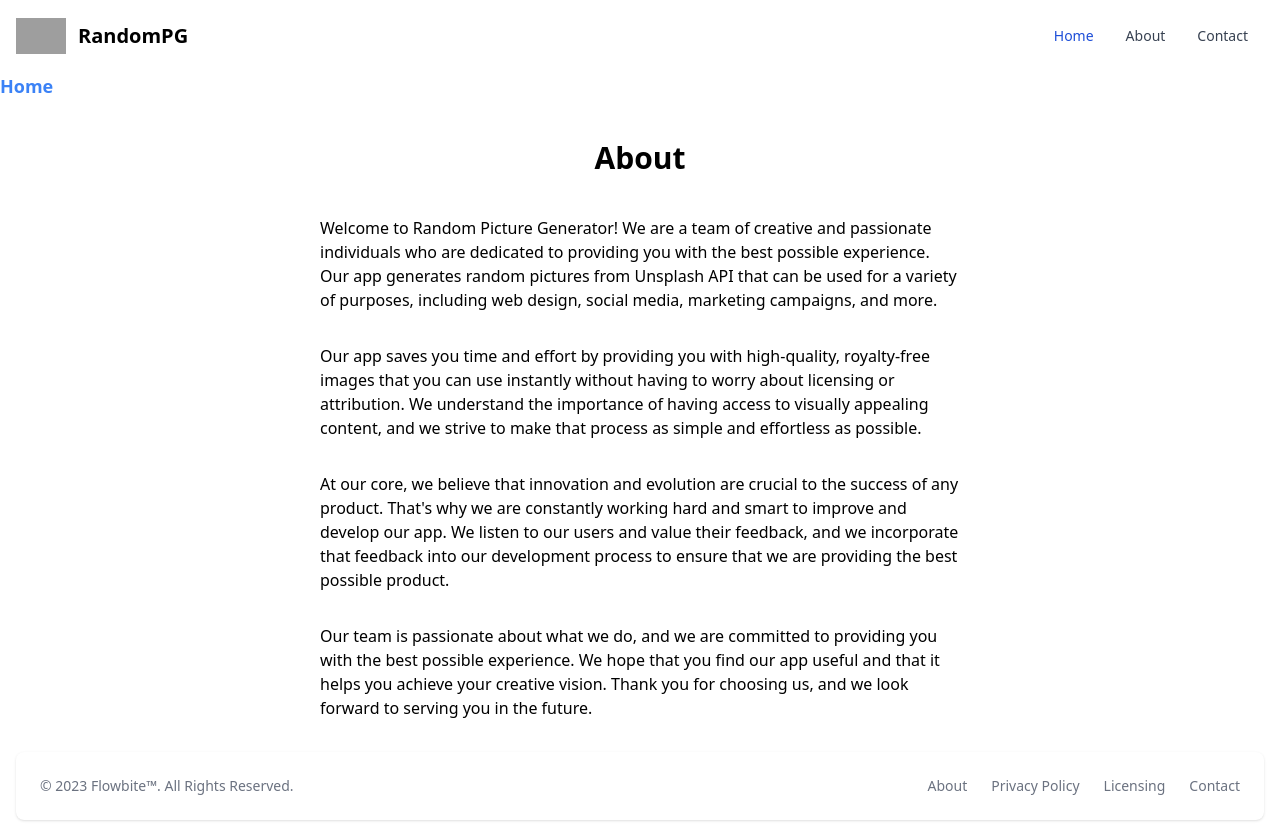
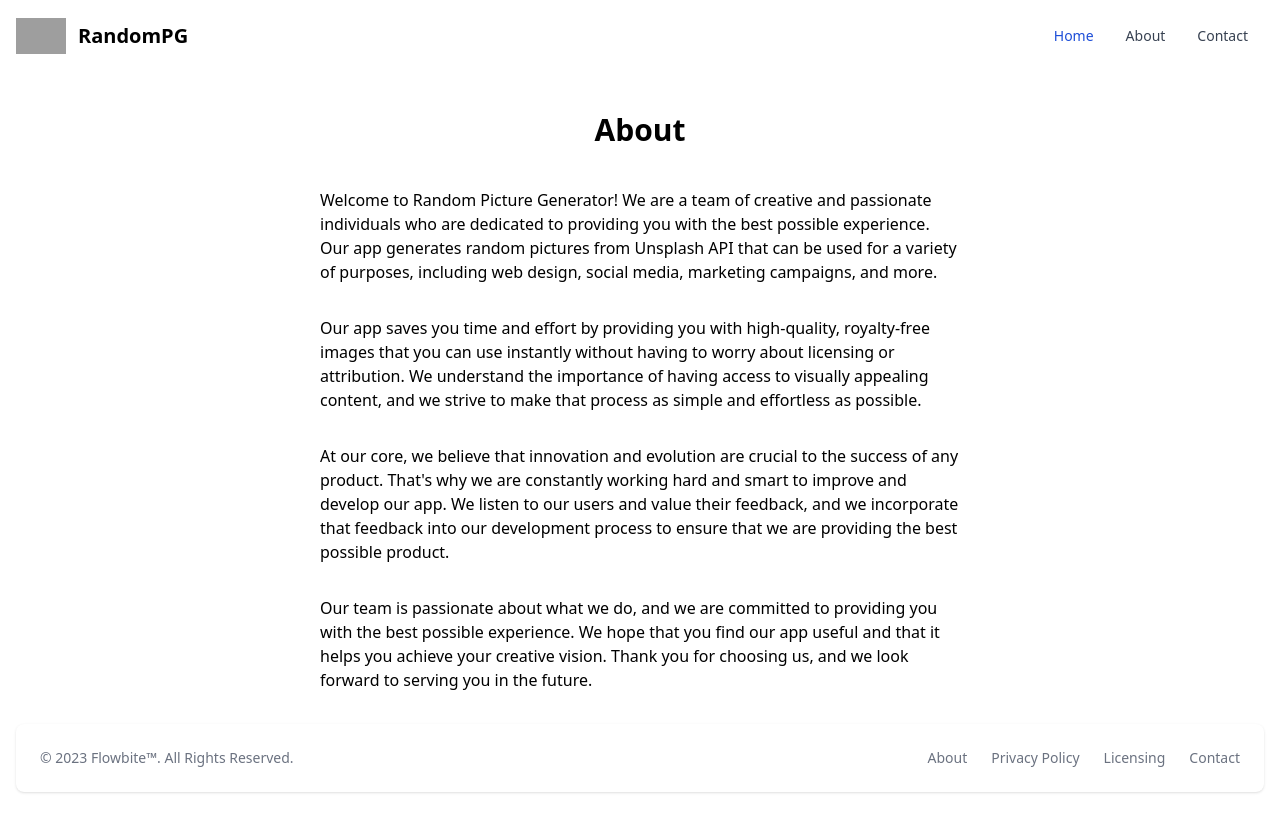
Before and after one commit to aynaever/random-photo, a Next.js app: page /about in a window 1280 px wide. After the commit the page ends 808 px from the top, so only its background shows below. Built offline with nearby package versions, Linux system fonts and the light colour scheme; grey boxes are pictures that could not be loaded.

Commit message:
removing the home link in the nav section in about.js file

```diff
--- a/pages/about.js
+++ b/pages/about.js
@@ -12,10 +12,7 @@ export default function About() {
 			<Layout>
 			<main>
 
-				<nav>
-					<Link className="mt-36 text-blue-500 text-lg font-bold" href="/">Home</Link>
 					<h1 className="mx-auto my-10 text-3xl font-bold text-center">About</h1>
-				</nav>
 
 				<section className="w-6/12 mx-auto">
 					<p className="mb-8">Welcome to Random Picture Generator! We are a team of creative and passionate individuals who are dedicated to providing you with the best possible experience. Our app generates random pictures from Unsplash API that can be used for a variety of purposes, including web design, social media, marketing campaigns, and more.</p>
```
